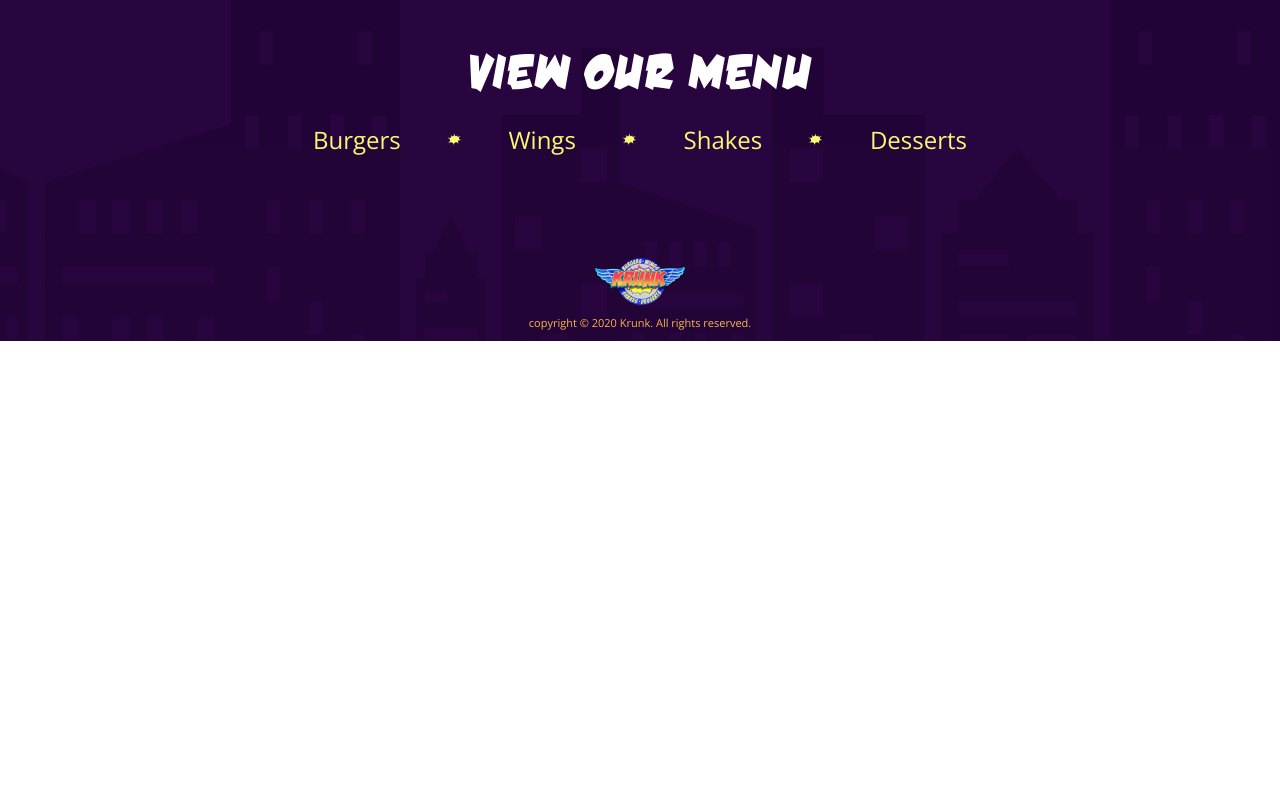
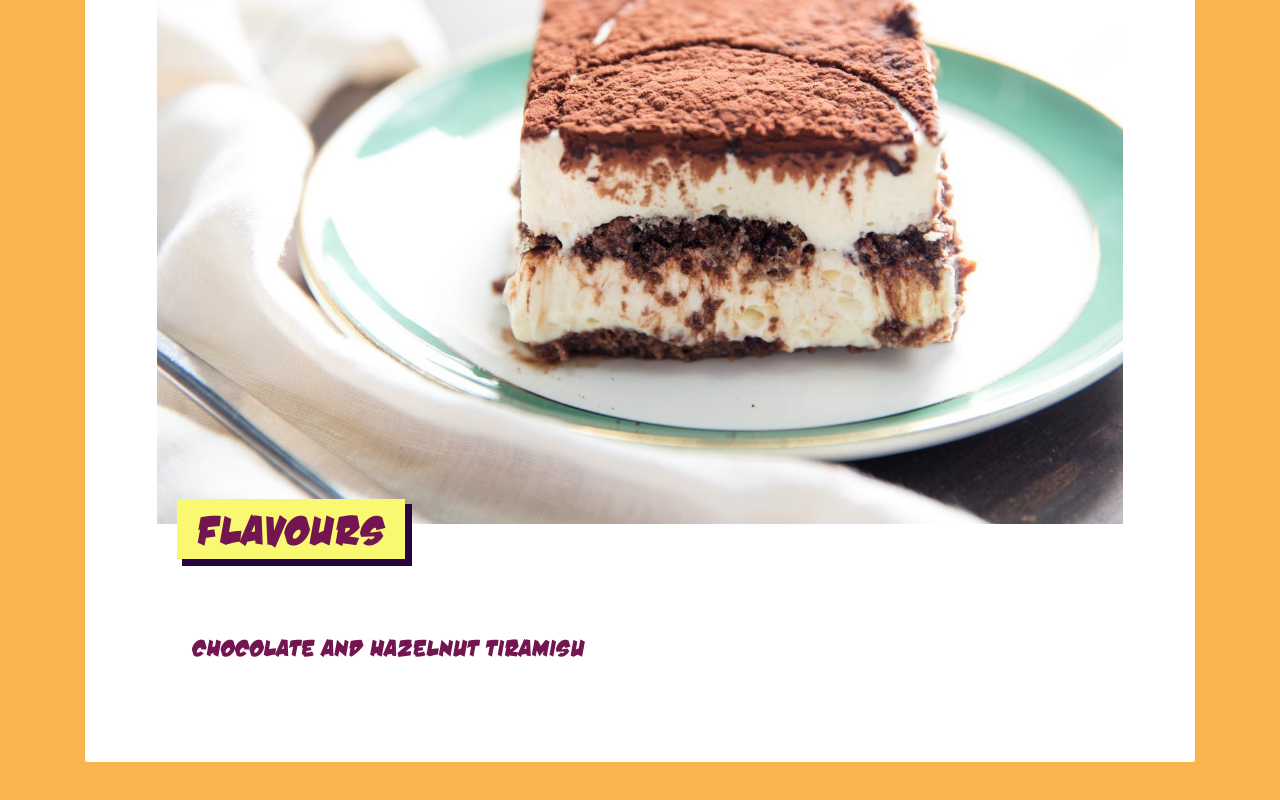
Before and after one commit to iamcstlouis/krunk-react-rebuild-2020, a React (Create React App) app: page /menu/krunk-desserts in a window 1280 px wide. Shown: the part 872-1672 px from the top of the page. Before the commit the page ends 1213 px from the top, so only its background shows below. Built offline with nearby package versions, Linux system fonts and the light colour scheme.

Commit message:
Adds DessertsMenu to Menu routes

```diff
--- a/src/pages/Menu/MainContent/MenuContainer/DessertsMenu/index.js
+++ b/src/pages/Menu/MainContent/MenuContainer/DessertsMenu/index.js
@@ -0,0 +1,57 @@
+import React from 'react'
+
+import dessertsFeatImage from '../../../../../images/menu/desserts/dessert-1.jpg'
+import MenuData from '../../MenuData'
+
+import './styles.scss'
+
+const DessertsMenu = () => {
+    return (
+        <div class="main-content">
+            <div class="img-hdr-wrapper">
+                <div class="img-wrapper">
+                    <img
+                        src={dessertsFeatImage}
+                        alt="Krunks Desserts"
+                        class="featured-img"
+                        data-aos="fade-up"
+                        data-aos-delay="1200"
+                    />
+                </div>
+
+                <div class="desserts-hdr-wrapper">
+                    <div class="desserts-flavours-hdr">
+                        <div class="hdr-wrapper">
+                            <h2 data-aos="fade-up" data-aos-delay="600">Flavours</h2>
+                        </div>
+                    </div>
+                </div>
+            </div>
+
+            <div class="desserts-flavours-list">
+                <ul id="desserts-flavours">
+
+                    {
+                        MenuData.desserts.map((dessert) => {
+                            return (
+                                <li
+                                    key={dessert.id}
+                                    data-aos="fade-up"
+                                    data-aos-delay="450"
+                                >
+                                    <a
+                                        href="https://deliveroo.co.uk/menu/london/croydon/krunk?day=today&postcode=SE256NX&time=ASAP"
+                                        rel='noopener noreferrer'
+                                        target="_blank"
+                                    >{dessert.flavour}</a>
+                                </li>
+                            )
+                        })
+                    }
+                </ul>
+            </div>
+        </div>
+    )
+}
+
+export default DessertsMenu
--- a/src/pages/Menu/MainContent/MenuContainer/DessertsMenu/styles.scss
+++ b/src/pages/Menu/MainContent/MenuContainer/DessertsMenu/styles.scss
@@ -0,0 +1,114 @@
+.main-content {
+    .img-hdr-wrapper {
+        position: relative;
+
+        .img-wrapper {
+            margin-top: 5rem;
+
+            @media screen and (min-width: 992px) {
+                margin-top: 6rem;
+            }
+
+            .featured-img {
+                width: 100%;
+            }
+        }
+
+        .desserts-hdr-wrapper {
+            position: absolute;
+            bottom: -1.9rem;
+            left: 50%;
+            transform: translateX(-50%);
+
+            @media screen and (min-width: 768px) {
+                left: 2rem;
+                transform: none;
+            }
+
+            @media screen and (min-width: 992px) {
+                bottom: -3.5rem;
+            }
+
+            .desserts-flavours-hdr {
+                position: relative;
+
+                .hdr-wrapper {
+                    display: flex;
+                    align-items: center;
+                    justify-content: center;
+
+                    h2 {
+                        font-family: "dnk";
+                        font-size: 20px;
+                        background-color: #f9f871;
+                        color: #731550;
+                        z-index: 300;
+                        padding-top: 1rem;
+                        padding: 0.5rem 2rem;
+
+                        @media screen and (min-width: 992px) {
+                            font-size: 42px;
+                        }
+                    }
+
+                    &:after {
+                        position: absolute;
+                        content: "";
+                        background-color: #290540;
+                        width: 13.1rem;
+                        height: 3.5rem;
+                        left: 0.5rem;
+                        top: 0.5rem;
+
+                        @media screen and (min-width: 992px) {
+                            width: 23rem;
+                            height: 6.25rem;
+                        }
+                    }
+                }
+            }
+        }
+    }
+
+    .desserts-flavours-list {
+        margin-top: 5rem;
+
+        @media screen and (min-width: 768px) {
+            padding-left: 4rem;
+        }
+
+        @media screen and (min-width: 992px) {
+            padding-left: 3.5rem;
+            margin-top: 10rem;
+        }
+
+        #desserts-flavours {
+            list-style: none;
+            padding: 0;
+
+            li {
+                flex: 0 0 48%;
+                padding: 0.5rem 0;
+
+                a {
+                    font-family: "dnk";
+                    font-size: 18px;
+                    color: #731550;
+                }
+            }
+
+            @media screen and (min-width: 768px) {
+                display: flex;
+                flex-wrap: wrap;
+                justify-content: space-between;
+                text-align: left;
+
+                li {
+                    a {
+                        font-size: 24px;
+                    }
+                }
+            }
+        }
+    }
+}
--- a/src/pages/Menu/MainContent/MenuContainer/index.js
+++ b/src/pages/Menu/MainContent/MenuContainer/index.js
@@ -7,7 +7,7 @@ import MealDealsHdr from './MealDealsHdr'
 import BurgersMenu from './BurgersMenu'
 import WingsMenu from './WingsMenu'
 import ShakesNSmoothiesMenu from './ShakesNSmoothiesMenu'
-// import DessertsMenu from './DessertsMenu'
+import DessertsMenu from './DessertsMenu'
 
 import './styles.scss'
 
@@ -19,6 +19,7 @@ const MenuBase = () => {
     const burgersPage = pathname === '/menu/krunk-burgers';
     const wingsPage = pathname === '/menu/krunk-wings';
     const shakesNSmoothiesPage = pathname === '/menu/krunk-shakes-n-smoothies';
+    const dessertsPage = pathname === '/menu/krunk-desserts';
 
     return (
         <React.Fragment>
@@ -29,6 +30,7 @@ const MenuBase = () => {
                 {burgersPage && <BurgersMenu />}
                 {wingsPage && <WingsMenu />}
                 {shakesNSmoothiesPage && <ShakesNSmoothiesMenu />}
+                {dessertsPage && <DessertsMenu/> }
             </div>
         </React.Fragment>
     )
```
